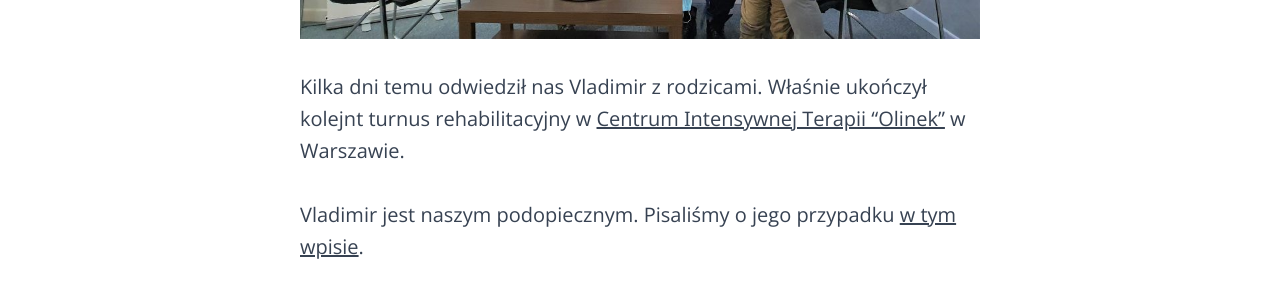
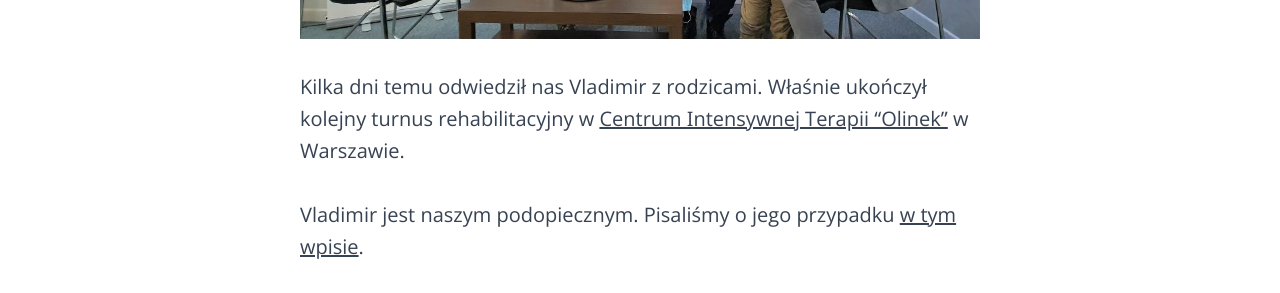
Before and after one commit to noweteraz/nowe-teraz-pl, a Jekyll site: the page built from _posts/2020-11-24-odwiedzil-nas-vladimir.markdown, in a window 1280 px wide and 900 px high, scrolled down 503 px. Shown: the part 187-480 px from the top of the window. Built offline with Jekyll 4.4.1, drawn with Linux system fonts in a browser that asks for light colours.

Commit message:
Update 2020-11-24-odwiedzil-nas-vladimir.markdown

```diff
--- a/_posts/2020-11-24-odwiedzil-nas-vladimir.markdown
+++ b/_posts/2020-11-24-odwiedzil-nas-vladimir.markdown
@@ -1,14 +1,15 @@
 ---
 published: true
-date: 2020-11-24T07:00:00.000CET
-tags:
+date: '2020-11-24T07:00:00.000CET'
+tags: null
 image: /uploads/fundacja-nowe-teraz-wizyta-podopiecznego-vladimira-1.jpg
 description: >-
-   Kilka dni temu odwiedził nas Vladimir z rodzicami. Właśnie ukończył kolejnt turnus rehabilitacyjny.
-title: "Odwiedził nas Vladimir"
+  Kilka dni temu odwiedził nas Vladimir z rodzicami. Właśnie ukończył kolejnt
+  turnus rehabilitacyjny.
+title: Odwiedził nas Vladimir
 ---
 
-Kilka dni temu odwiedził nas Vladimir z rodzicami. Właśnie ukończył kolejnt turnus rehabilitacyjny w [Centrum Intensywnej Terapii "Olinek"](https://olinek.com.pl){:target="_blank"} w Warszawie.
+Kilka dni temu odwiedził nas Vladimir z rodzicami. Właśnie ukończył kolejny turnus rehabilitacyjny w [Centrum Intensywnej Terapii "Olinek"](https://olinek.com.pl){:target="_blank"} w Warszawie.
 
 Vladimir jest naszym podopiecznym. Pisaliśmy o jego przypadku [w tym wpisie](https://www.noweteraz.pl/blog/pomoc-dla-vladimira/).
 
```
